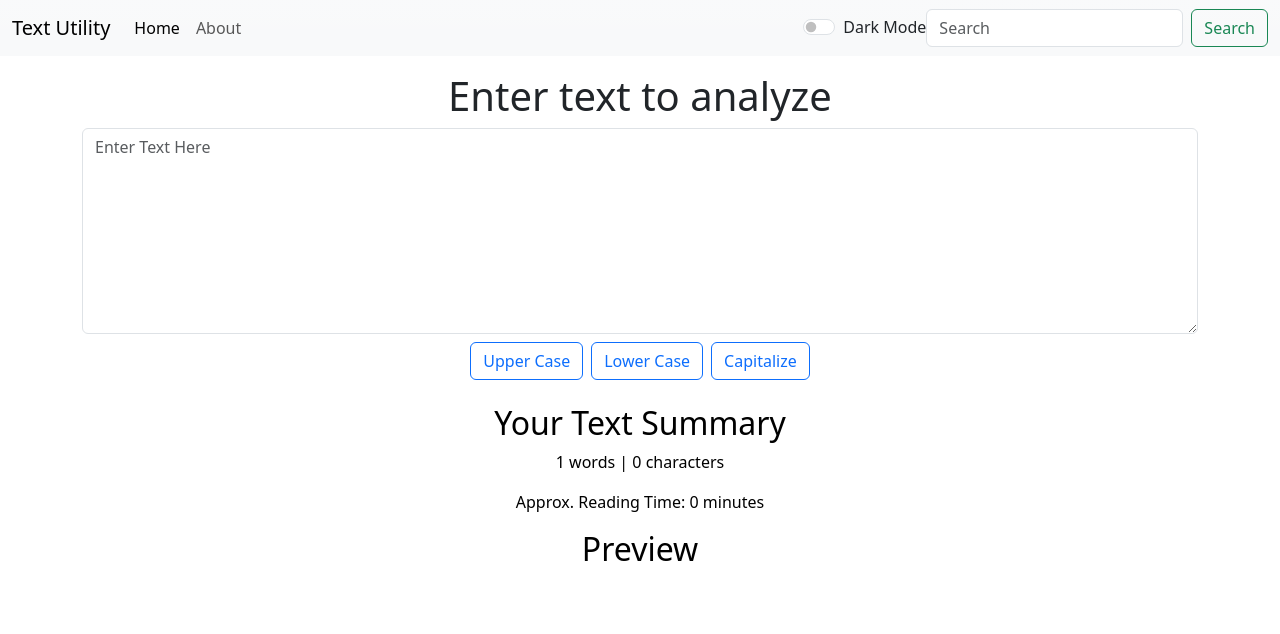
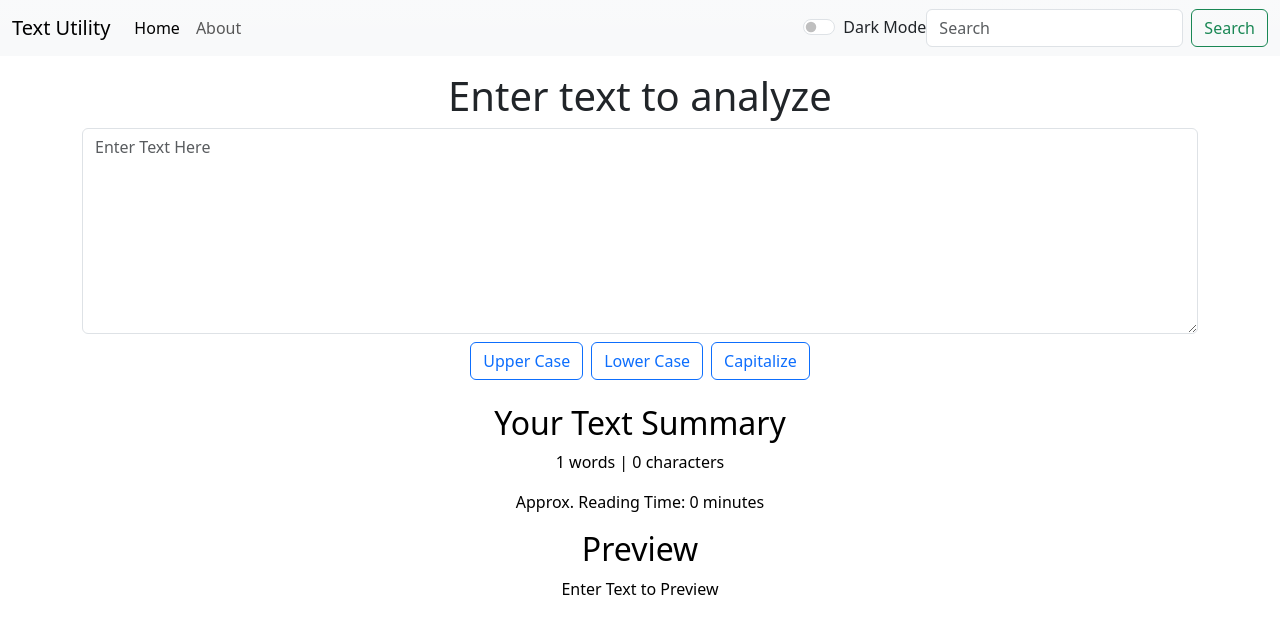
Before and after one commit to aflat00n/ReactJS-Course, a React (Create React App) app in the folder my-app/: page / in a window 1280 px wide. Shown: the top 634 px of the page. Built offline with nearby package versions, Linux system fonts and the light colour scheme.

Commit message:
improved: enter text to preview

```diff
--- a/my-app/src/components/TextForm.js
+++ b/my-app/src/components/TextForm.js
@@ -58,7 +58,8 @@ export default function TextForm(props) {
             <p>{text.split(' ').length} words | {text.length} characters</p>
             <p>Approx. Reading Time: {Math.round(text.split(' ').length * 0.008)} minutes</p>
             <h2>Preview</h2>
-            <p>{text}</p>
+            <p>{text.length>0?text:'Enter Text to Preview'}</p>
+            {/* <p placeholder='Enter Text'>{text}</p> */}
         </div>
     </>
   )
```
